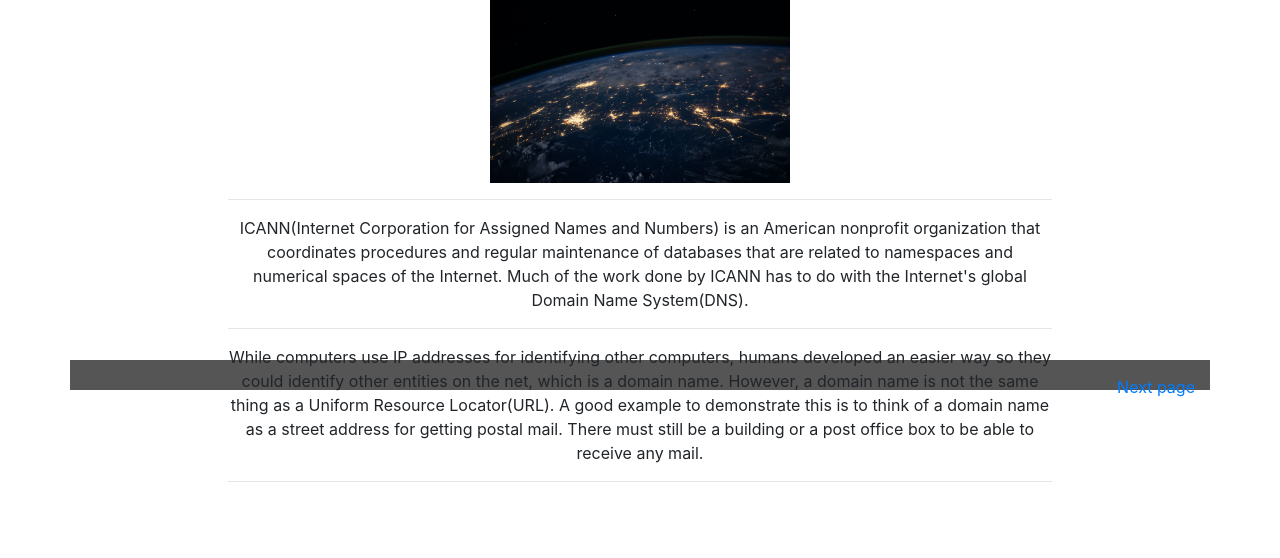
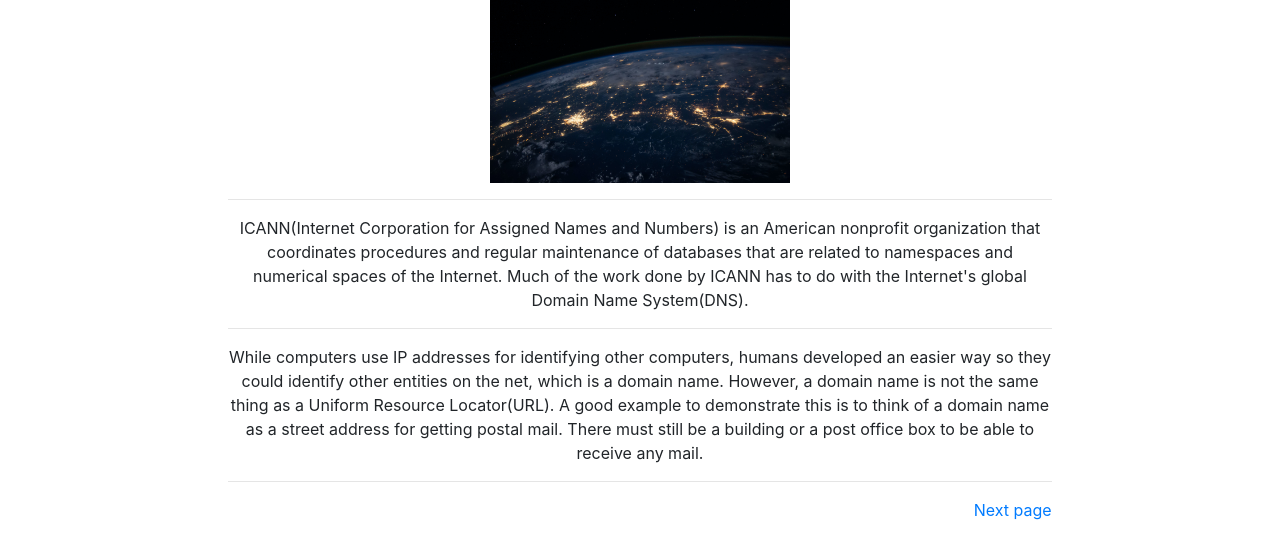
Before and after one commit to wickedsvami/InternetWorks, a plain HTML site: page icann.html in a window 1280 px wide. Shown: the part 140-698 px from the top of the page. Drawn offline with Linux system fonts and the light colour scheme.

Commit message:
Feature: got rid of footer, added next page button

```diff
--- a/icann.html
+++ b/icann.html
@@ -85,15 +85,12 @@
             domain name as a street address for getting postal mail.  There must still be a building or a post office
             box to be able to receive any mail.</p>
             <hr>
+            <p class="float-right">
+                <a href="packets.html">Next page</a>
+            </p>
         </div>
         </div>
     </div>
-
-<footer class="container">
-        <p class="float-right">
-            <a href="packets.html">Next page</a>
-        </p>
-</footer>
 
 <!-- jQuery (necessary for Bootstrap's JavaScript plugins) -->
 <script src="js/jquery-3.3.1.min.js"></script>
```
